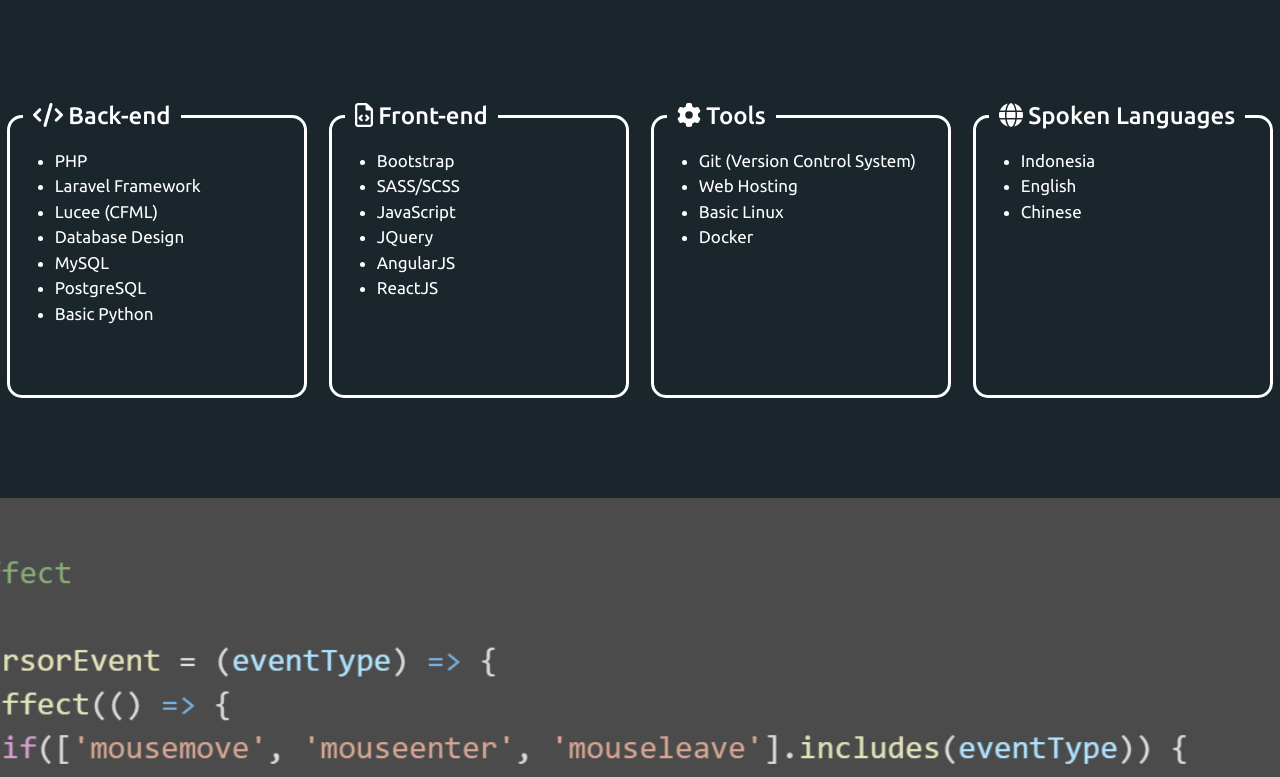
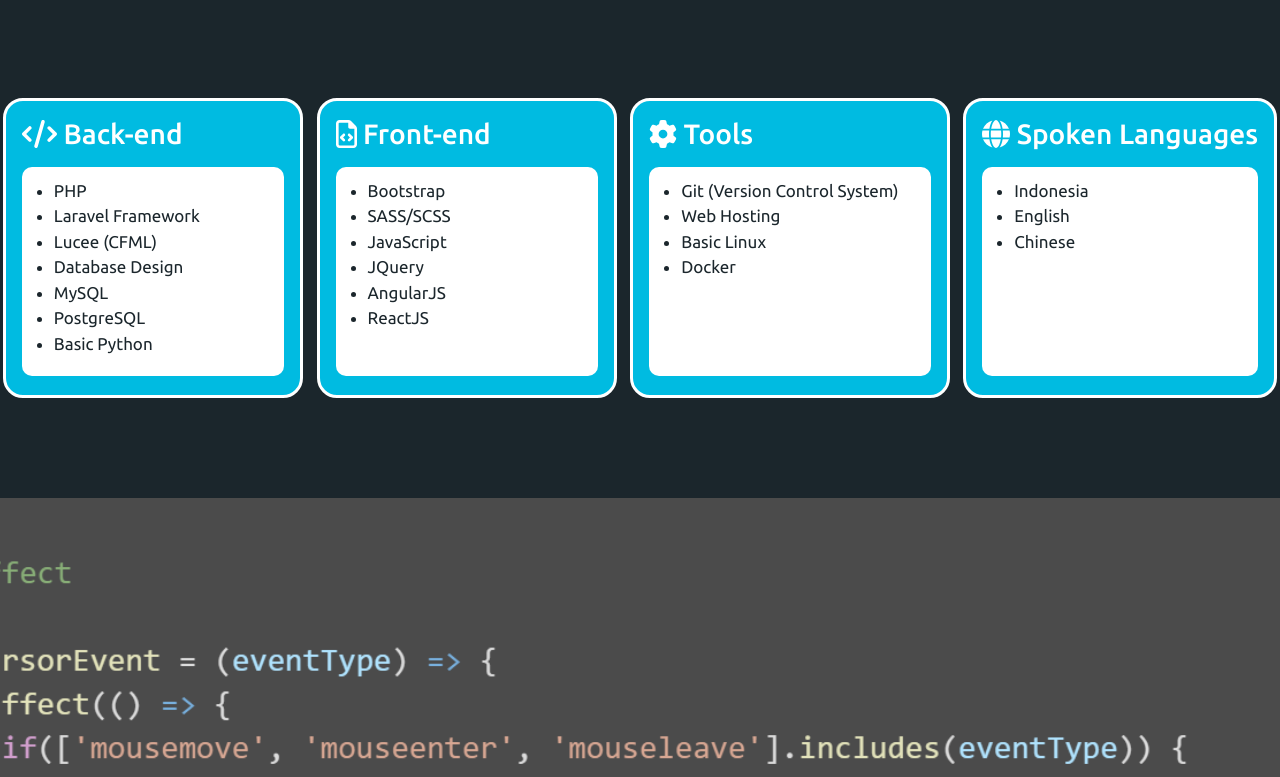
Before and after one commit to deceeeeee/deceeeeee.github.io, a React (Create React App) app: page / in a window 1280 px wide. Shown: the part 1482-2259 px from the top of the page. Built offline with nearby package versions, Linux system fonts and the light colour scheme.

Commit message:
Update proficiency card

```diff
--- a/src/Component/PagesComponent/Proficiencies/Proficiencies.jsx
+++ b/src/Component/PagesComponent/Proficiencies/Proficiencies.jsx
@@ -15,11 +15,14 @@
             {
                 proficiencyData.map((item, index) => {
                     return (
-                        <fieldset key={index} className="proficiency-board">
-                            <legend className='proficiency-title'>
+                        <div key={index} className="proficiency-board">
+                            {/* <legend className='proficiency-title'>
                                 <FontAwesomeIcon icon={item.icon} /> { item.title }
-                            </legend>
-                            <ul>
+                            </legend> */}
+                            <h3 className='proficiency-title'>
+                                <FontAwesomeIcon icon={item.icon} /> { item.title }
+                            </h3>
+                            <ul className='proficiency-list'>
                                 {
                                     item.items.map((value, key) => {
                                         return (
@@ -30,7 +33,7 @@
                                     })
                                 }
                             </ul>
-                        </fieldset>
+                        </div>
                     )
                 })
             }
--- a/src/Component/PagesComponent/Proficiencies/Proficiencies.scss
+++ b/src/Component/PagesComponent/Proficiencies/Proficiencies.scss
@@ -17,9 +17,22 @@
         user-select: none;
         -webkit-user-select: none;
         -moz-user-select: none;
+        background-color: $secondaryColor;
+        padding: 0 1rem 2rem 1rem;
+        border: 3px solid white;
+        border-radius: 20px;
 
         .proficiency-title {
             font-weight: 500;
+            margin: 1rem 0;
+        }
+
+        .proficiency-list {
+            background-color: white;
+            color: $primaryColor;
+            height: 80%;
+            border-radius: 10px;
+            padding: 0.7rem 2rem;
         }
     }
 }
```
